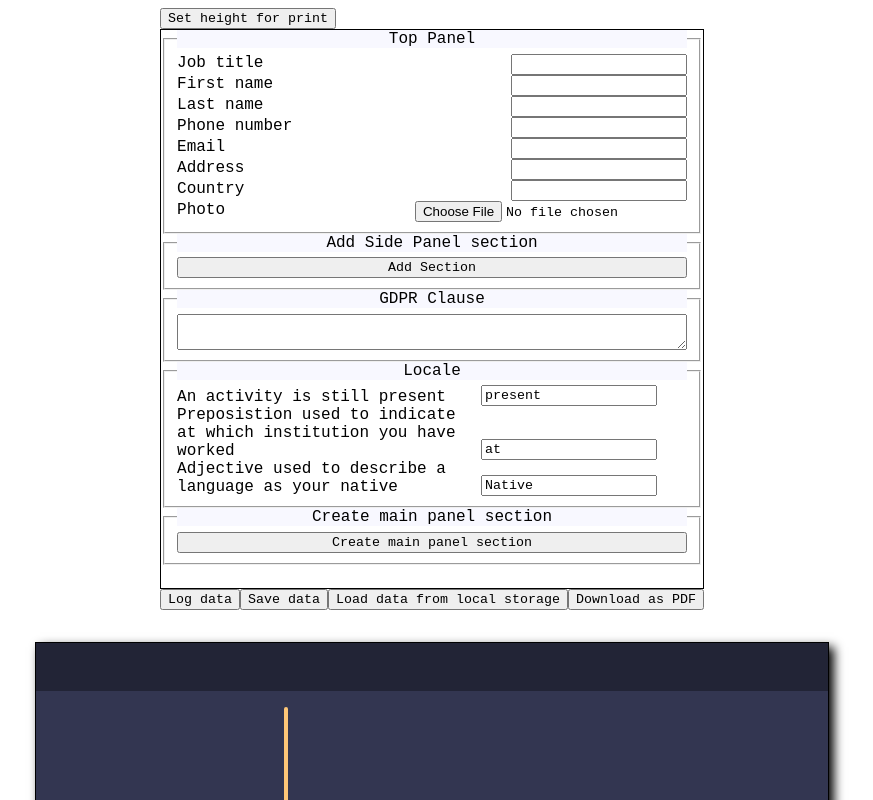
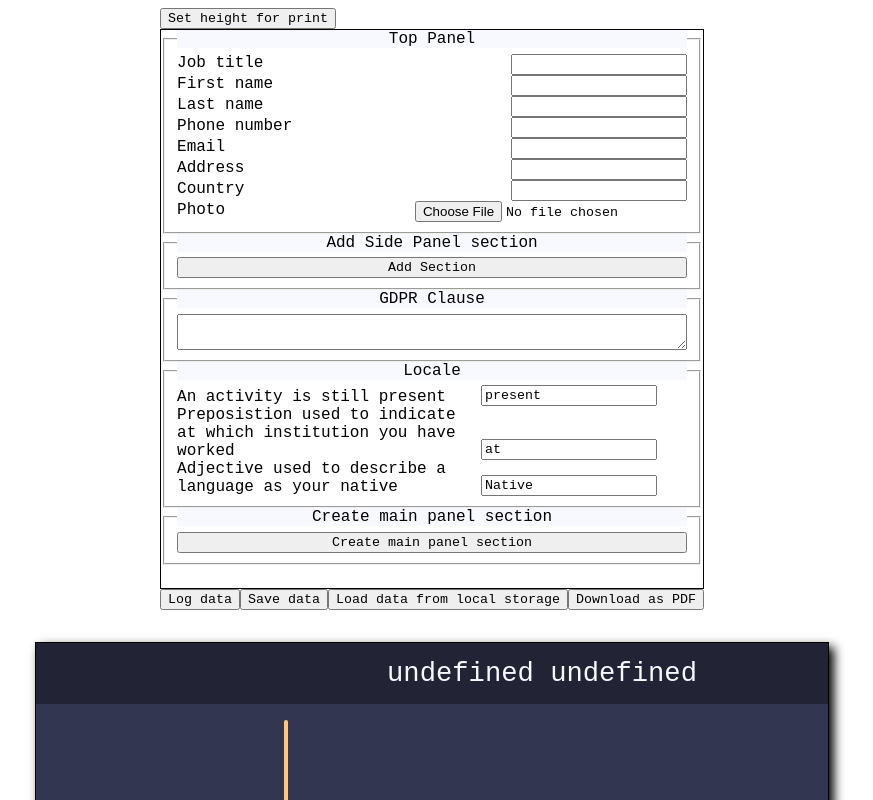
Before and after one commit to Anastazy6/React-Course, a React (Vite) app in the folder CVCreator/: page / in a window 1280 px wide. Shown: the top 800 px of the page, without its empty margins (208-1081 px from the left). Built offline with nearby package versions, Linux system fonts and the light colour scheme.

Commit message:
IDK, I haven't been here for a few weeks

```diff
--- a/CVCreator/src/Components/Preview/MainPreview/Item.jsx
+++ b/CVCreator/src/Components/Preview/MainPreview/Item.jsx
@@ -83,16 +83,19 @@ function Location ({ props }) {
   );
 }
 
+
+
 function FullLocation ({ props, locale }) {
   if (!isStandardType(props.type)) return null;
 
   const preposition = locale.institutionPreposition ?? '';
+  const separator = props.institution && props.location ? <span>,&nbsp;</span> : null;
 
   return (
     <div
       className="main-item-full-location-preview"
     >
-      { preposition }&nbsp;<Institution props={ props }/>,&nbsp;<Location props={ props } />
+      { preposition }&nbsp;<Institution props={ props }/>{ separator }<Location props={ props } />
     </div>
   )
 }
--- a/CVCreator/src/Components/Preview/TopPanelPreview/TopPanel.jsx
+++ b/CVCreator/src/Components/Preview/TopPanelPreview/TopPanel.jsx
@@ -14,21 +14,15 @@ const iconsMap = {
 const unlabelled = [
   'First name',
   'Last name',
-  'Job title'
+  'Job title',
+  'Full name'
 ]
 
 
 export default function TopPanel () {
-  const data     = useTopPanel();
+  const data = useTopPanel();
   const portrait = getPortraitIfUploaded();
-
-
-  let renderedElements = data
-  ? Object.entries(data).map(([key, value]) => {
-      return createTopPanelElement(key, value);
-    })
-  : null;
-
+  const renderedElements = renderData(data);
 
   let renderedPhoto = portrait
   ? <img
@@ -57,6 +51,25 @@ export default function TopPanel () {
   )
 }
 
+
+function renderData (data) {
+
+  if (data) {
+    let renderedElements = Object.entries(data).map(([key, value]) => {
+      if (['First name', 'Last name'].includes(key)) return;
+
+      return createTopPanelElement(key, value);
+    });
+    const renderedName = createTopPanelElement('Full name', `${data['First name']} ${data['Last name']}`)
+    renderedElements = [
+      ...renderedElements,
+      renderedName
+    ]
+
+    return renderedElements;
+  }
+  return null;
+}
 
 
 function createTopPanelElement (key, value) {
--- a/CVCreator/src/styles/includes/Preview/_main-panel.scss
+++ b/CVCreator/src/styles/includes/Preview/_main-panel.scss
@@ -45,6 +45,7 @@
   flex-flow: column;
   margin-bottom: 1rem;
   align-items: flex-start;
+  row-gap: 5px;
 }
 
 
@@ -54,7 +55,6 @@
 }
 
 .main-item-location-preview {
-
 }
 
 .main-item-date-preview {
@@ -74,6 +74,6 @@
 
 
 
-.main-item-full-location-preview {
-  display: inline-flex;
+.main-item-full-location-preview *{
+  display: inline;
 }
--- a/CVCreator/src/styles/includes/Preview/_side-panel.scss
+++ b/CVCreator/src/styles/includes/Preview/_side-panel.scss
@@ -19,7 +19,7 @@ $side-panel-h3-size: 1.4rem;
   }
 
 #side-panel-preview {
-  flex : 1 0 auto;
+ // flex : 1 0 auto;
   color: ghostwhite;
 
   h3 {
--- a/CVCreator/src/styles/includes/Preview/_top-panel.scss
+++ b/CVCreator/src/styles/includes/Preview/_top-panel.scss
@@ -1,12 +1,11 @@
-#top-panel-preview-img        { grid-area: image;   }
-#top-panel-preview-text       { grid-area: text;    }
-#top-panel-preview-first-name { grid-area: first;   }
-#top-panel-preview-last-name  { grid-area: last;    }
-#top-panel-preview-job-title  { grid-area: title;   }
-#top-panel-preview-email      { grid-area: email;   }
-#top-panel-preview-phone      { grid-area: phone;   }
-#top-panel-preview-address    { grid-area: address; }
-#top-panel-preview-country    { grid-area: country; }
+#top-panel-preview-img       { grid-area: image;   }
+#top-panel-preview-text      { grid-area: text;    }
+#top-panel-preview-full-name { grid-area: name;    }
+#top-panel-preview-job-title { grid-area: title;   }
+#top-panel-preview-email     { grid-area: email;   }
+#top-panel-preview-phone     { grid-area: phone;   }
+#top-panel-preview-address   { grid-area: address; }
+#top-panel-preview-country   { grid-area: country; }
 
 #top-panel-preview {
   grid-area: top-panel;
@@ -48,12 +47,16 @@
   display: grid;
   padding: 15px;
   grid-template-columns: 1fr 1fr;
-  grid-template-rows   : 1fr 1fr 1fr 1fr;
+  grid-template-rows   :
+    clamp(3rem, fit-content, 5rem)
+    clamp(3rem, fit-content, 5rem)
+    clamp(2rem, fit-content, 3rem)
+    clamp(2rem, fit-content, 3rem);
   grid-template-areas  :
-    'first   last   '
+    'name    name   '
     'title   title  '
-    'email   phone  '
-    'address country';
+    'email   address'
+    'phone   country';
 }
 
 .top-panel-element {
@@ -74,12 +77,10 @@
   font-size: 1.0rem;
 }
 
-#top-panel-preview-first-name,
-#top-panel-preview-last-name {
-  font-size: 1.7rem;
-}
-
+#top-panel-preview-full-name,
 #top-panel-preview-job-title {
   font-size: 1.7rem;
-  text-align: center;
+  justify-content: center;
+  position: relative;
+  right: 1rem;
 }
```
